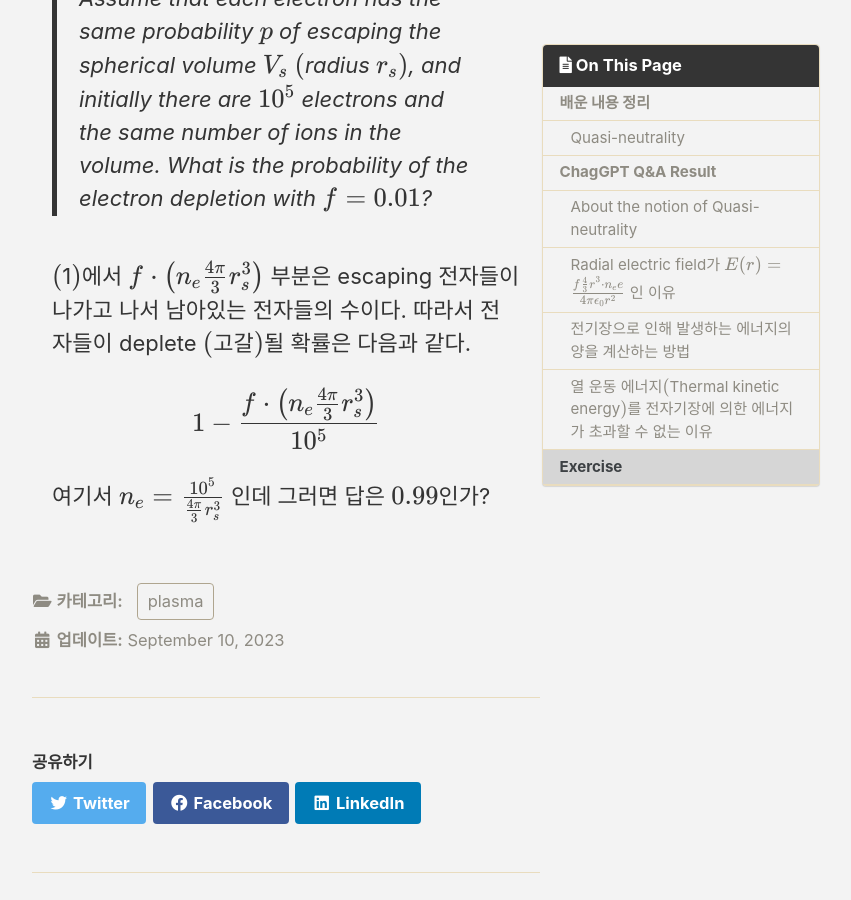
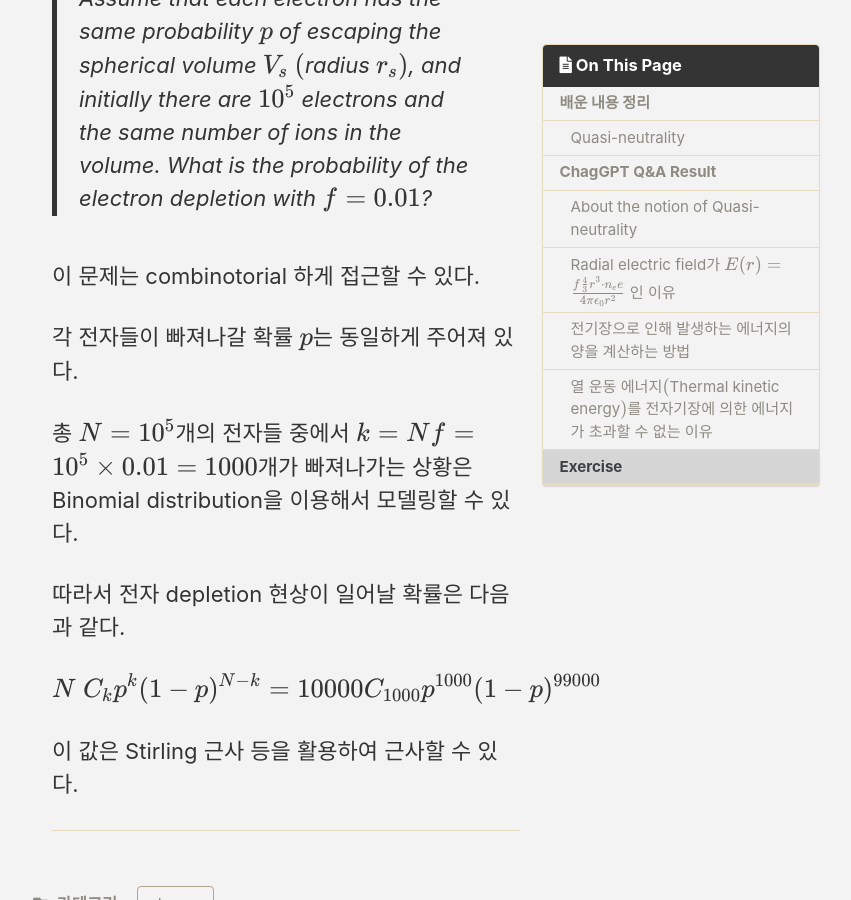
Before and after one commit to eunsuhKim/-eunsuh96-.github.io, a Jekyll site: the page built from _posts/2023-09-11-plasma_basic3(Quasi-neutrality).md, in a window 1280 px wide and 900 px high, scrolled down 5626 px. Shown: the whole window, without its empty margins (354-1205 px from the left). Built offline with Jekyll 4.4.1, drawn with Linux system fonts in a browser that asks for light colours; cached includes are drawn as plain includes; nearby versions of some CDN libraries.

Commit message:
exercise editted

```diff
--- a/_posts/2023-09-11-plasma_basic3(Quasi-neutrality).md
+++ b/_posts/2023-09-11-plasma_basic3(Quasi-neutrality).md
@@ -105,8 +105,16 @@ Debye 길이는 *플라즈마 내에서 전하 불균형이 얼마나 빠르게
 > Assume that each electron has the same probability \(p\) of escaping the spherical volume \(V_s\) $($radius \(r_s\)$)$, and initially there are \(10^5\) electrons and the same number of ions in the volume. What is the probability of the electron depletion with \(f=0.01\)?
 >
 
-$($1$)$에서 $f\cdot \left(n_e \frac{4\pi}{3} r_s^3\right)$ 부분은 escaping 전자들이 나가고 나서 남아있는 전자들의 수이다. 따라서 전자들이 deplete $($고갈$)$될 확률은 다음과 같다.
+이 문제는 combinotorial 하게 접근할 수 있다.
 
-\[1-\frac{f\cdot \left(n_e \frac{4\pi}{3}r_s^3\right)}{10^5}\]
+각 전자들이 빠져나갈 확률 \(p\)는 동일하게 주어져 있다.
 
-여기서 \(n_e = \frac{10^5}{\frac{4\pi}{3}r_s^3}\) 인데 그러면 답은 \(0.99\)인가?
+총 \(N = 10^5\)개의 전자들 중에서 \(k=Nf=10^5\times 0.01=1000\)개가 빠져나가는 상황은 Binomial distribution을 이용해서 모델링할 수 있다.
+
+따라서 전자 depletion 현상이 일어날 확률은 다음과 같다.
+
+\[N~C_k p^k(1-p)^{N-k} = 10000 C_{1000} p^{1000}(1-p)^{99000}\]
+
+이 값은 Stirling 근사 등을 활용하여 근사할 수 있다.
+
+---
```
